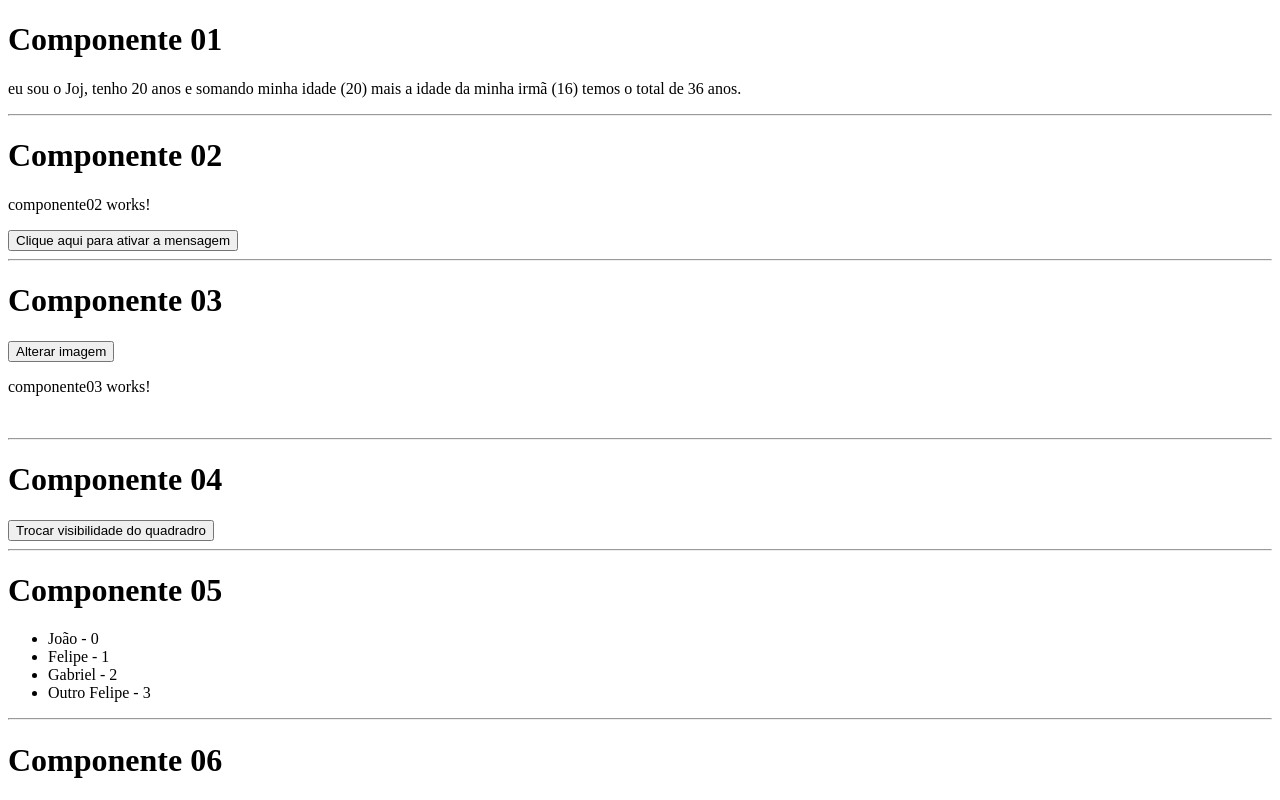
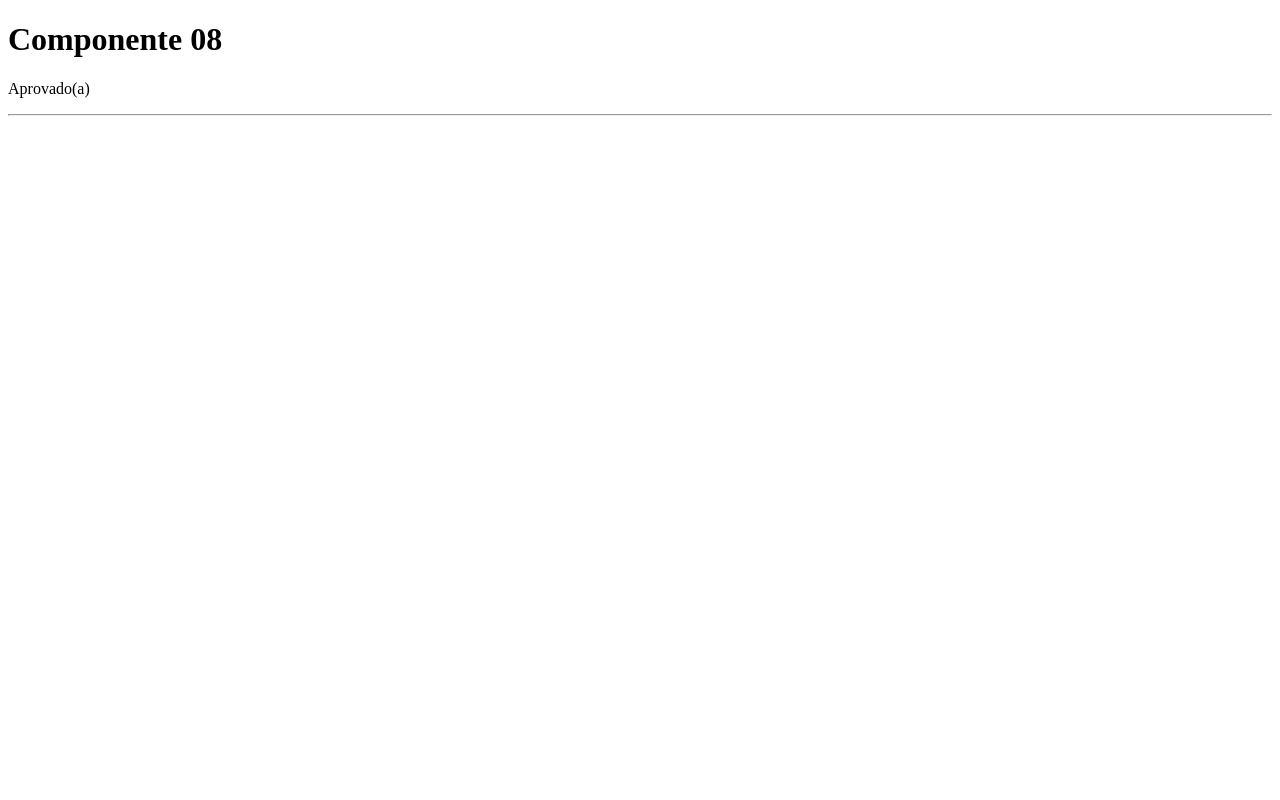
Before and after one commit to JoaoLucasLourenco/angular-basico, an Angular app in the folder curso-angular/: page / in a window 1280 px wide. Shown: the top 800 px of the page. Built offline with nearby package versions, Linux system fonts and the light colour scheme.

Commit message:
Control flow de condição

```diff
--- a/curso-angular/src/app/app.component.html
+++ b/curso-angular/src/app/app.component.html
@@ -1,7 +1 @@
-<app-componente01></app-componente01>
-<app-componente02></app-componente02>
-<app-componente03></app-componente03>
-<app-componente04></app-componente04>
-<app-componente05></app-componente05>
-<app-componente06></app-componente06>
-<app-componente07></app-componente07>
+<app-componente08></app-componente08>
--- a/curso-angular/src/app/app.component.ts
+++ b/curso-angular/src/app/app.component.ts
@@ -7,11 +7,12 @@ import { Componente04Component } from "./componente04/componente04.component";
 import { Componente05Component } from "./componente05/componente05.component";
 import { Componente06Component } from "./componente06/componente06.component";
 import { Componente07Component } from "./componente07/componente07.component";
+import { Componente08Component } from "./componente08/componente08.component";
 
 @Component({
   selector: 'app-root',
   standalone: true,
-  imports: [RouterOutlet, Componente01Component, Componente02Component, Componente03Component, Componente04Component, Componente05Component, Componente06Component, Componente07Component],
+  imports: [RouterOutlet, Componente01Component, Componente02Component, Componente03Component, Componente04Component, Componente05Component, Componente06Component, Componente07Component, Componente08Component],
   templateUrl: './app.component.html',
   styleUrl: './app.component.css'
 })
--- /dev/null
+++ b/curso-angular/src/app/componente08/componente08.component.html
@@ -0,0 +1,10 @@
+<h1>Componente 08</h1>
+
+@if(media>=6){
+    <p>Aprovado(a)</p>
+}@else if (media>=4) {
+    <p>Em exame</p>
+}@else {
+    <p>Reprovado</p>
+}
+<hr>
--- /dev/null
+++ b/curso-angular/src/app/componente08/componente08.component.ts
@@ -0,0 +1,13 @@
+import { Component } from '@angular/core';
+
+@Component({
+  selector: 'app-componente08',
+  standalone: true,
+  imports: [],
+  templateUrl: './componente08.component.html',
+  styleUrl: './componente08.component.css'
+})
+export class Componente08Component {
+  media:number  = 6;
+
+}
```
Also changed, not shown: curso-angular/src/app/componente08/componente08.component.css (added), 1 other file (tests, documents, lock files or other folders).
